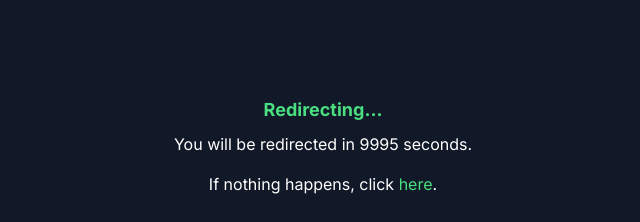
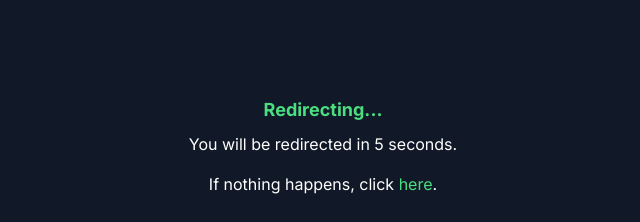
Before and after one commit to vohuynh19/redirect-browser-test, a Next.js app: page /redirect in a window 1280 px wide. Shown: the top 222 px of the page, without its empty margins (317-957 px from the left). Built offline with nearby package versions, Linux system fonts and the light colour scheme.

Commit message:
fix: tét

```diff
--- a/pages/redirect.tsx
+++ b/pages/redirect.tsx
@@ -8,7 +8,7 @@ const inter = Inter({ subsets: ["latin"] });
 export default function RedirectPage() {
   const router = useRouter();
   const { link } = router.query;
-  const [countdown, setCountdown] = useState(10000); // Set initial countdown value
+  const [countdown, setCountdown] = useState(10); // Set initial countdown value
 
   useEffect(() => {
     if (countdown > 0) {
```
